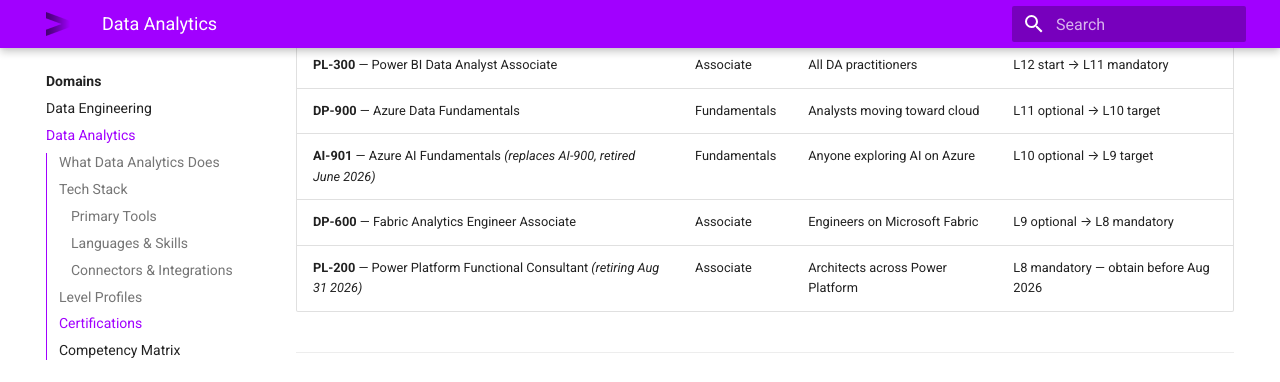
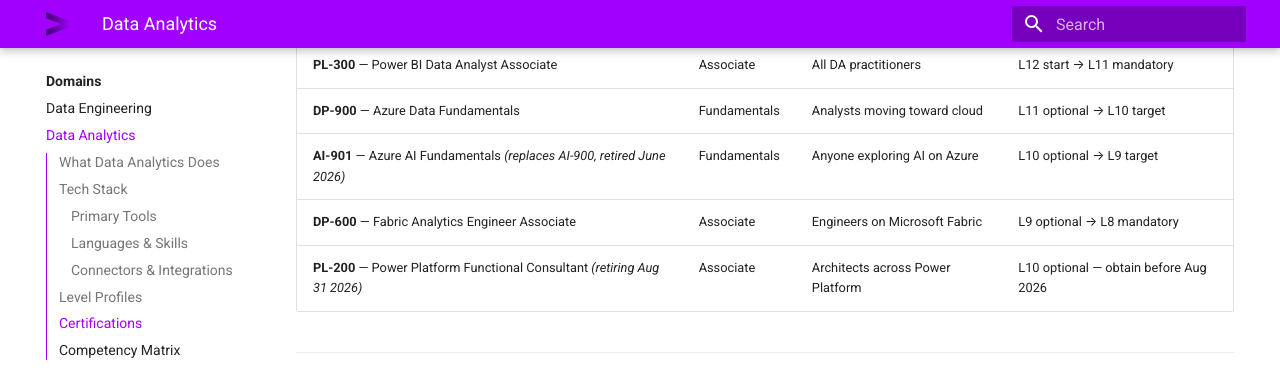
Before and after one commit to PaulTirlea84/datc-data-hub, an MkDocs documentation site: the page built from docs/domains/data-analytics/index.md, in a window 1280 px wide and 900 px high, scrolled down 3546 px. Shown: the top 382 px of the window. Built offline with MkDocs 1.6.1 and Material for MkDocs 9.7.7, drawn with Linux system fonts in a browser that asks for light colours.

Commit message:
chore: save domains/data-analytics changes
Co-Authored-By: Claude Sonnet 4.6 <noreply@anthropic.com>

```diff
--- a/docs/domains/data-analytics/index.md
+++ b/docs/domains/data-analytics/index.md
@@ -296,7 +296,7 @@ REST APIs (Jira, SonarQube, GenWizard) · SharePoint · Salesforce · SAP · Ser
 | **DP-900** — Azure Data Fundamentals | Fundamentals | Analysts moving toward cloud | L11 optional → L10 target |
 | **AI-901** — Azure AI Fundamentals *(replaces AI-900, retired June 2026)* | Fundamentals | Anyone exploring AI on Azure | L10 optional → L9 target |
 | **DP-600** — Fabric Analytics Engineer Associate | Associate | Engineers on Microsoft Fabric | L9 optional → L8 mandatory |
-| **PL-200** — Power Platform Functional Consultant *(retiring Aug 31 2026)* | Associate | Architects across Power Platform | L8 mandatory — obtain before Aug 2026 |
+| **PL-200** — Power Platform Functional Consultant *(retiring Aug 31 2026)* | Associate | Architects across Power Platform | L10 optional — obtain before Aug 2026 |
 
 
 ---
```
